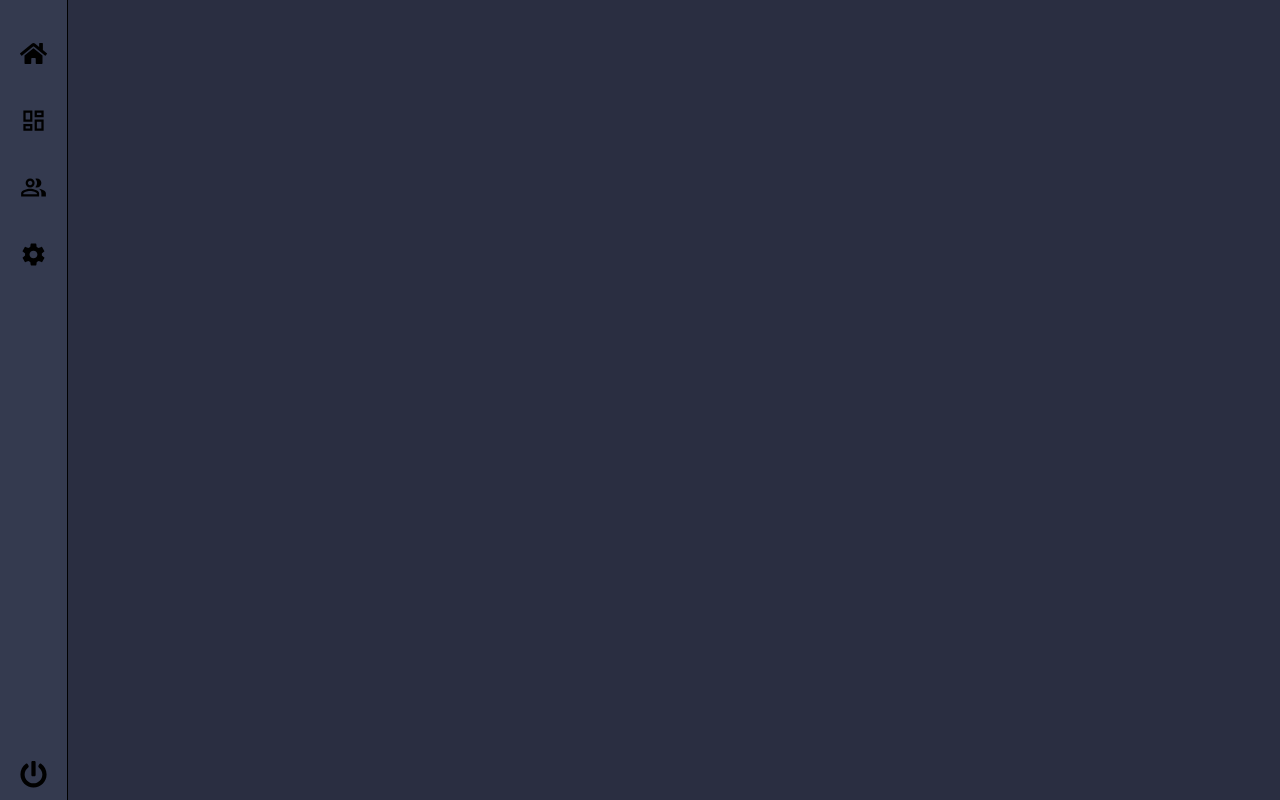
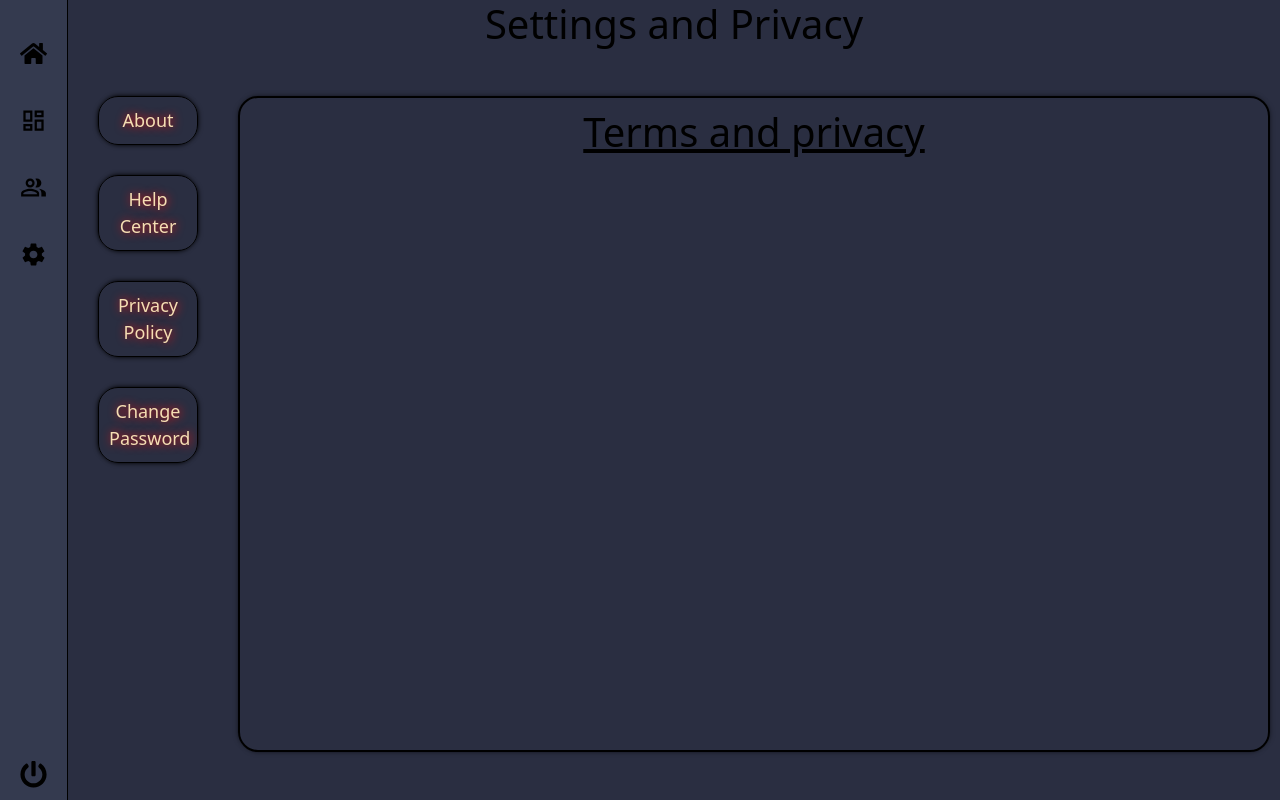
Before and after one commit to Zufiya99/SIH-Yatra-website, a React (Vite) app: page /privacy-policy in a window 1280 px wide. Before the commit this address had no page. Built offline with nearby package versions, Linux system fonts and the light colour scheme.

Commit message:
Settings UI started designing

```diff
--- a/index.html
+++ b/index.html
@@ -4,6 +4,7 @@
     <meta charset="UTF-8" />
     <link rel="icon" type="image/svg+xml" href="/vite.svg" />
     <meta name="viewport" content="width=device-width, initial-scale=1.0" />
+    <link href="https://fonts.googleapis.com/css2?family=Roboto:wght@300&display=swap" rel="stylesheet">
     <title>TechTravellers</title>
   </head>
   <body>
--- a/package.json
+++ b/package.json
@@ -10,12 +10,18 @@
     "preview": "vite preview"
   },
   "dependencies": {
+    "@emotion/react": "^11.11.1",
+    "@emotion/styled": "^11.11.0",
+    "@mui/material": "^5.15.0",
+    "@mui/styled-engine-sc": "^6.0.0-alpha.8",
     "bootstrap": "^5.3.2",
     "react": "^18.2.0",
+    "react-bootstrap": "^2.9.1",
     "react-dom": "^18.2.0",
     "react-router-dom": "^6.20.1",
     "react-spring": "^9.7.3",
     "scrollreveal": "^4.0.9",
+    "styled-components": "^6.1.1",
     "typed.js": "^2.1.0"
   },
   "devDependencies": {
--- a/src/App.css
+++ b/src/App.css
@@ -1,16 +1,18 @@
+@import url('https://fonts.googleapis.com/css2?family=Roboto:wght@300&display=swap');
+
 * {
   margin: 0;
   padding: 0;
 }
 
 body {
-  font-family: sans-serif;
-  overflow: hidden;
+  font-family: 'Roboto', sans-serif;
 }
+
 
 .grid-container {
   background-color: #2A2E41;
-  height: 100vh;
+  height: 100%;
   display: grid;
   grid-template-columns: 0.05fr 1fr;
 }
@@ -24,6 +26,7 @@ body {
   background-color: #343A4F;
   border-right: 1px solid black;
   padding: 0 20px;
+  position: sticky;
 }
 
 .top-icons {
@@ -101,7 +104,7 @@ body {
 .col {
   height: 10em;
   width: 5em;
-  margin: 13px;
+  margin: 10px;
   border-radius: 10px;
   border: 2px solid black;
   color: black;
@@ -229,7 +232,7 @@ body {
 
 /* Tourist places styling */
 .tourism-heading {
-  margin-bottom: 30px;
+  margin-bottom: 15px;
   text-align: center;
   color: aliceblue;
   text-shadow: rgb(238, 191, 1) 1px 0 10px;
@@ -250,6 +253,7 @@ body {
 .arrow {
   transition: transform 0.3s ease;
 }
+
 .card {
   position: relative;
   border-radius: 1rem;
@@ -295,11 +299,160 @@ body {
 .btn:hover .arrow {
   transform: translateX(3px);
 }
-.more-link{
+
+.more-link {
   text-decoration: none;
   color: whitesmoke;
   font-size: 17px;
 }
-.more-link:hover{
+
+.more-link:hover {
   color: aquamarine;
 }
+
+/* Settings styling */
+.settings-container {
+  color: black;
+}
+
+.settings-heading {
+  text-align: center;
+}
+
+.settings-content {
+  display: flex;
+  justify-content: space-around;
+  margin-top: 30px;
+}
+
+.settings-left {
+  margin: 10px;
+}
+
+.no-bullets {
+  list-style-type: none;
+  padding: 0;
+}
+
+li {
+  display: flex;
+  align-items: center;
+  justify-content: center;
+  margin: auto 20px 30px 20px;
+  font-size: large;
+}
+
+/* .profile-pic {
+  height: 120px;
+  width: 120px;
+  border-radius: 50%;
+  background-color: white;
+  margin: 10px;
+} */
+.profile-img{
+  border-radius: 50%;
+  border: 2px solid black;
+}
+.personal-details{
+  display: flex;
+  margin: 10px auto;
+}
+.details{
+  margin: 20px;
+}
+.settings-right {
+  border: 2px solid black;
+  box-shadow:
+    0 5px 5px -5px rgba(0, 0, 0, 0.5),
+    0 -5px 5px -5px rgba(0, 0, 0, 0.5),
+    5px 0 5px -5px rgba(0, 0, 0, 0.5),
+    -5px 0 5px -5px rgba(0, 0, 0, 0.5);
+  border-radius: 20px;
+  width: 100%;
+  padding: 10px;
+  margin: 10px;
+  height: 82vh;
+}
+
+
+.link {
+  text-decoration: none;
+  width: 100px;
+  color: wheat;
+  text-shadow: rgb(247, 15, 15) 1px 0 10px;
+  border: 1px solid black;
+  padding: 10px;
+  box-shadow:
+    0 5px 5px -5px rgba(0, 0, 0, 1),
+    0 -5px 5px -5px rgba(0, 0, 0, 1),
+    5px 0 5px -5px rgba(0, 0, 0, 1),
+    -5px 0 5px -5px rgba(0, 0, 0, 1);
+  border-radius: 20px;
+  transition: transform 0.3s ease;
+  text-align: center;
+}
+
+.link:hover {
+  transform: scale(1.1);
+  text-shadow: rgb(238, 191, 1) 1px 0 10px;
+}
+
+.form-label {
+  font-size: 25px;
+}
+
+.textfieldArea{
+  width: 30%;
+}
+.textfieldArea .MuiOutlinedInput-root {
+  border-radius: 50px;
+  color: whitesmoke;
+  border: 1px solid black;
+}
+
+.settings-container {
+  display: flex;
+  flex-direction: column;
+}
+
+.settings-content {
+  display: flex;
+}
+
+.settings-right {
+  display: flex;
+  flex-direction: column;
+  align-items: flex-start;
+}
+
+.custom-textfields {
+  display: flex;
+  flex-direction: row;
+  justify-content: space-between;
+  width: 100%;
+  margin-top: 20px;
+}
+
+.textfields-left,
+.textfields-right {
+  width: 50%;
+  margin: 10px;
+}
+
+.textfieldArea {
+  width: 100%;
+  margin-bottom: 20px;
+}
+
+.textfieldArea .MuiOutlinedInput-root {
+  border-radius: 50px;
+  color: whitesmoke;
+  border: 1px solid black;
+}
+.update-detail {
+  margin: 0 auto;
+  text-decoration: underline;
+}
+.update-btn{
+  margin: auto;
+}
--- a/src/App.jsx
+++ b/src/App.jsx
@@ -7,6 +7,10 @@ import Logout from './Pages/Logout';
 import Main from './Components/Main';
 import Sidebar from './Components/Sidebar';
 import "./App.css"
+import About from './Pages/Settings/About';
+import ChangePwd from './Pages/Settings/ChangePwd';
+import Help from './Pages/Settings/Help';
+import PrivacyPolicy from './Pages/Settings/PrivacyPolicy';
 
 const App = () => {
   return (
@@ -20,6 +24,10 @@ const App = () => {
             <Route path="/companies" element={<Companies />} />
             <Route path="/settings" element={<Settings />} />
             <Route path="/logout" element={<Logout />} />
+            <Route path="/about-us" element={<About />} />
+            <Route path="/change-password" element={<ChangePwd />} />
+            <Route path="/help-center" element={<Help />} />
+            <Route path="/privacy-policy" element={<PrivacyPolicy />} />
           </Routes>
         </div>
       </div>
--- a/src/Components/ImageWithText.jsx
+++ b/src/Components/ImageWithText.jsx
@@ -35,7 +35,7 @@ const ImageWithText = () => {
         <p className='welcome-para'>Lorem ipsum dolor sit amet, consectetur adipisicing elit. Perferendis nesciunt reiciendis, modi voluptates ullam neque atque magni? Maxime quibusdam et a rerum tempora, autem tenetur ut cupiditate ad, libero quasi dolores. Aperiam sapiente porro ipsam, dolores tempora, recusandae aspernatur, voluptatem omnis doloribus illo expedita laudantium reprehenderit voluptates exercitationem aliquid neque dicta quo quae placeat iusto itaque odit aut architecto non. Inventore aliquam ipsa autem reprehenderit, quisquam commodi ut mollitia delectus praesentium animi aut eum labore est blanditiis voluptas maiores deleniti in incidunt officiis sunt provident. Itaque suscipit hic error debitis, quasi neque dolorum? Fuga obcaecati ratione expedita reprehenderit numquam dolorem?</p>
       </div>
       <img
-        src="../public/Images/tourism.jpg"
+        src="https://static6.depositphotos.com/1006568/627/i/450/depositphotos_6274141-stock-photo-travel-%E2%80%93-collection-of-the.jpg"
         alt="Image"
         className="image"
       />
--- /dev/null
+++ b/src/Components/SettingSidebar.jsx
@@ -0,0 +1,21 @@
+import React from 'react';
+import { Link } from 'react-router-dom';
+
+const SettingSidebar = () => {
+  return (
+    <>
+      <div className="settings-left">
+        <nav>
+          <ul className='no-bullets'>
+            <li><Link to="/about-us" className='link'>About</Link></li>
+            <li><Link to="/help-center" className='link'>Help Center</Link></li>
+            <li><Link to="/privacy-policy" className='link'>Privacy Policy</Link></li>
+            <li><Link to="/change-password" className='link'>Change Password</Link></li>
+          </ul>
+        </nav>
+      </div>
+    </>
+  )
+}
+
+export default SettingSidebar;
--- a/src/Pages/Settings.jsx
+++ b/src/Pages/Settings.jsx
@@ -1,11 +1,74 @@
-import React from 'react'
+import React, { useEffect } from 'react';
+import { TextField } from '@mui/material';
+import { Grid } from '@mui/material';
+import ScrollReveal from 'scrollreveal';
+import SettingSidebar from '../Components/SettingSidebar';
 
 const Settings = () => {
+
+  useEffect(() => {
+    ScrollReveal({
+      reset: true,
+      distance: '100px',
+      duration: 2500,
+      delay: 100
+    });
+
+    ScrollReveal().reveal('.settings-right', { origin: 'left' });
+  });
+
   return (
-    <div>
-      <h1 style={{color: "black"}}>Settings coming soon...</h1>
+    <div className="settings-container">
+      <h1 className="settings-heading">Settings and Privacy</h1>
+      <div className="settings-content">
+        <SettingSidebar />
+        <div className="settings-right">
+          <div className="update-detail text-center">
+            <h1>Update details</h1>
+          </div>
+          <div className="personal-details">
+            <div className="profile-pic">
+              <img src="https://static.vecteezy.com/system/resources/previews/020/765/399/non_2x/default-profile-account-unknown-icon-black-silhouette-free-vector.jpg" alt="" width="120px" className='profile-img' />
+            </div>
+            <div className="details">
+              <h3>XYZ</h3>
+              <h6>Role</h6>
+            </div>
+          </div>
+          <div className="custom-textfields">
+            <div className="textfields-left">
+              <Grid container spacing={4}>
+                <Grid item xs={12}>
+                  <TextField id="outlined-basic" label="First Name" variant="outlined" size="small" className="textfieldArea" />
+                </Grid>
+                <Grid item xs={12}>
+                  <TextField id="outlined-basic" label="Email Id" variant="outlined" size="small" className="textfieldArea" />
+                </Grid>
+                <Grid item xs={12}>
+                  <TextField id="outlined-basic" label="Role" variant="outlined" size="small" className="textfieldArea" />
+                </Grid>
+              </Grid>
+            </div>
+
+            <div className="textfields-right">
+              <Grid container spacing={4}>
+                <Grid item xs={12}>
+                  <TextField id="outlined-basic" label="Last Name" variant="outlined" size="small" className="textfieldArea" />
+                </Grid>
+                <Grid item xs={12}>
+                  <TextField id="outlined-basic" label="Contact" variant="outlined" size="small" className="textfieldArea" />
+                </Grid>
+                <Grid item xs={12}>
+                  <TextField id="outlined-basic" label="Location" variant="outlined" size="small" className="textfieldArea" />
+                </Grid>
+              </Grid>
+            </div>
+          </div>
+          <button type="button" class="btn btn-outline-info update-btn">Update details</button>
+        </div>
+      </div>
     </div>
-  )
-}
+  );
+};
 
-export default Settings
+export default Settings;
--- /dev/null
+++ b/src/Pages/Settings/About.jsx
@@ -0,0 +1,35 @@
+import React from 'react';
+import { useEffect } from 'react';
+import SettingSidebar from '../../Components/SettingSidebar';
+import ScrollReveal from 'scrollreveal';
+
+const About = () => {
+  useEffect(() => {
+    ScrollReveal({
+      reset: true,
+      distance: '100px',
+      duration: 2500,
+      delay: 40
+    });
+
+    ScrollReveal().reveal('.settings-right', { origin: 'left' });
+  });
+  return (
+    <>
+      <div className="settings-container">
+        <h1 className="settings-heading">Settings and Privacy</h1>
+        <div className="settings-content">
+          <SettingSidebar />
+          <div className="settings-right">
+            <div className="update-detail text-center">
+              <h1>About Us</h1>
+            </div>
+
+          </div>
+        </div>
+      </div>
+    </>
+  )
+}
+
+export default About;
--- /dev/null
+++ b/src/Pages/Settings/ChangePwd.jsx
@@ -0,0 +1,34 @@
+import React from 'react';
+import { useEffect } from 'react';
+import SettingSidebar from '../../Components/SettingSidebar';
+import ScrollReveal from 'scrollreveal';
+
+const ChangePwd = () => {
+  useEffect(() => {
+    ScrollReveal({
+      reset: true,
+      distance: '100px',
+      duration: 2500,
+      delay: 40
+    });
+
+    ScrollReveal().reveal('.settings-right', { origin: 'left' });
+  });
+  return (
+    <div>
+      <div className="settings-container">
+        <h1 className="settings-heading">Settings and Privacy</h1>
+        <div className="settings-content">
+          <SettingSidebar />
+          <div className="settings-right">
+            <div className="update-detail text-center">
+              <h1>Change password</h1>
+            </div>
+          </div>
+        </div>
+      </div>
+    </div>
+  )
+}
+
+export default ChangePwd
--- /dev/null
+++ b/src/Pages/Settings/Help.jsx
@@ -0,0 +1,34 @@
+import React from 'react';
+import { useEffect } from 'react';
+import SettingSidebar from '../../Components/SettingSidebar';
+import ScrollReveal from 'scrollreveal';
+
+const Help = () => {
+  useEffect(() => {
+    ScrollReveal({
+      reset: true,
+      distance: '100px',
+      duration: 2500,
+      delay: 40
+    });
+
+    ScrollReveal().reveal('.settings-right', { origin: 'left' });
+  });
+  return (
+    <div>
+      <div className="settings-container">
+        <h1 className="settings-heading">Settings and Privacy</h1>
+        <div className="settings-content">
+          <SettingSidebar />
+          <div className="settings-right">
+            <div className="update-detail text-center">
+              <h1>Contact us for the help</h1>
+            </div>
+          </div>
+        </div>
+      </div>
+    </div>
+  )
+}
+
+export default Help
--- /dev/null
+++ b/src/Pages/Settings/PrivacyPolicy.jsx
@@ -0,0 +1,34 @@
+import React from 'react';
+import { useEffect } from 'react';
+import SettingSidebar from '../../Components/SettingSidebar';
+import ScrollReveal from 'scrollreveal';
+
+const PrivacyPolicy = () => {
+  useEffect(() => {
+    ScrollReveal({
+      reset: true,
+      distance: '100px',
+      duration: 2500,
+      delay: 40
+    });
+
+    ScrollReveal().reveal('.settings-right', { origin: 'left' });
+  });
+  return (
+    <div>
+      <div className="settings-container">
+        <h1 className="settings-heading">Settings and Privacy</h1>
+        <div className="settings-content">
+          <SettingSidebar />
+          <div className="settings-right">
+            <div className="update-detail text-center">
+              <h1>Terms and privacy</h1>
+            </div>
+          </div>
+        </div>
+      </div>
+    </div>
+  )
+}
+
+export default PrivacyPolicy
```
Also changed, not shown: 1 other file (tests, documents, lock files or other folders).
